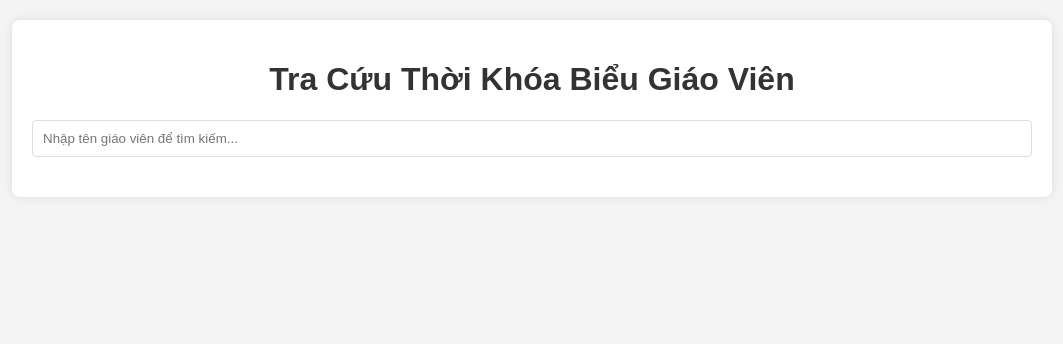
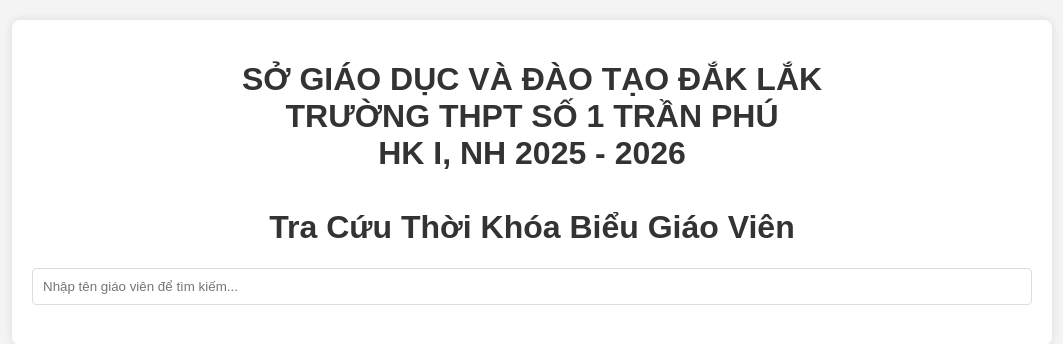
Before and after one commit to tranhongdan/tkbgv, a plain HTML site: page index.html in a window 1280 px wide. Shown: the whole page, without its empty margins (108-1171 px from the left). Drawn offline with Linux system fonts and the light colour scheme.

Commit message:
Update index.html

```diff
--- a/index.html
+++ b/index.html
@@ -52,7 +52,12 @@
 <body>
 
     <div class="container">
-        <h1>Tra Cứu Thời Khóa Biểu Giáo Viên</h1>
+        <h1>
+	SỞ GIÁO DỤC VÀ ĐÀO TẠO ĐẮK LẮK
+	<br> TRƯỜNG THPT SỐ 1 TRẦN PHÚ
+	<br> HK I, NH 2025 - 2026
+	<br>
+	<br> Tra Cứu Thời Khóa Biểu Giáo Viên </h1>
         <input type="text" id="search-input" onkeyup="searchTeacher()" placeholder="Nhập tên giáo viên để tìm kiếm...">
 
         <div id="schedule-container"></div>
```
